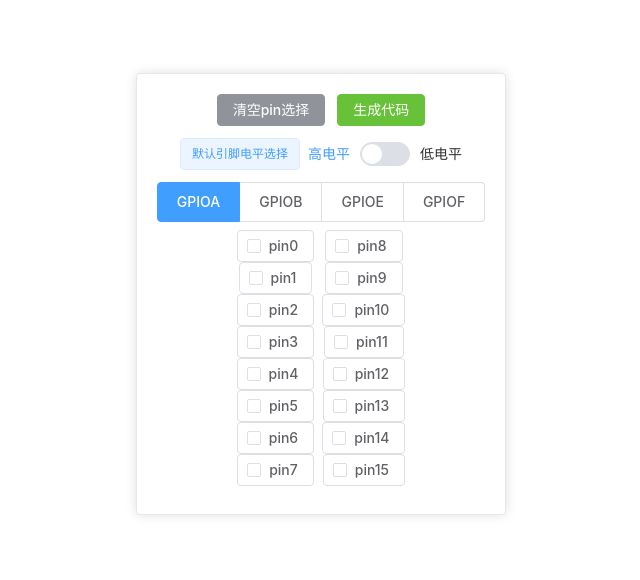
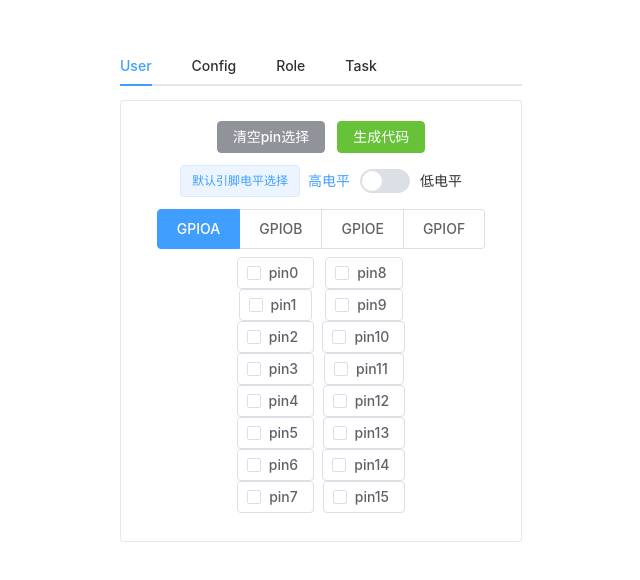
Before and after one commit to greedyhao/ee_tools, a Vue app: page / in a window 1280 px wide. Shown: the part 106-686 px from the top of the page, without its empty margins (319-959 px from the left). Built offline with nearby package versions, Linux system fonts and the light colour scheme.

Commit message:
实现了数据输入的限制

```diff
--- a/components.d.ts
+++ b/components.d.ts
@@ -17,7 +17,10 @@ declare module '@vue/runtime-core' {
     ElRow: typeof import('element-plus/es')['ElRow']
     ElSpace: typeof import('element-plus/es')['ElSpace']
     ElSwitch: typeof import('element-plus/es')['ElSwitch']
+    ElTabPane: typeof import('element-plus/es')['ElTabPane']
+    ElTabs: typeof import('element-plus/es')['ElTabs']
     ElTag: typeof import('element-plus/es')['ElTag']
     GenPinInit: typeof import('./src/components/GenPinInit.vue')['default']
+    ShowHexInBitView: typeof import('./src/components/ShowHexInBitView.vue')['default']
   }
 }
--- a/src/App.vue
+++ b/src/App.vue
@@ -1,15 +1,26 @@
-<script lang="ts">
+<script setup lang="ts">
 import GenPinInit from "./components/GenPinInit.vue"
+import ShowHexInBitView from "./components/ShowHexInBitView.vue"
 
-export default {
-  components: {
-    GenPinInit
-  }
+import { ref } from 'vue'
+import type { TabsPaneContext } from 'element-plus'
+
+const activeName = ref('first')
+
+const handleClick = (tab: TabsPaneContext, event: Event) => {
+  console.log(tab, event)
 }
 </script>
 
 <template>
-  <GenPinInit />
+
+  <el-tabs v-model="activeName" class="demo-tabs" @tab-click="handleClick">
+    <el-tab-pane label="User" name="first"><GenPinInit /></el-tab-pane>
+    <el-tab-pane label="Config" name="second"><ShowHexInBitView /></el-tab-pane>
+    <el-tab-pane label="Role" name="third">Role</el-tab-pane>
+    <el-tab-pane label="Task" name="fourth">Task</el-tab-pane>
+  </el-tabs>
+
 </template>
 
 <style scoped>
--- a/src/components/GenPinInit.vue
+++ b/src/components/GenPinInit.vue
@@ -94,7 +94,7 @@ export default defineComponent({
 </script>
 
 <template>
-    <el-card class="box-card">
+    <el-card class="box-card" style="width: 400px">
 
         <el-space direction="vertical">
 
--- /dev/null
+++ b/src/components/ShowHexInBitView.vue
@@ -0,0 +1,20 @@
+<script lang="ts" setup>
+import { nextTick ,ref, watch } from 'vue'
+const inHex = ref('')
+
+watch(inHex, (newValue, oldValue) => {
+    const getValue = newValue.charAt(newValue.length - 1);
+    if (!((getValue >= '0' && getValue <= '9') || (getValue >= 'a' && getValue <= 'f') || (getValue >= 'A' && getValue <= 'F'))
+    || newValue.length > 8) {
+        nextTick(() => {
+            inHex.value = newValue.slice(0, -1);
+        });
+    }
+});
+</script>
+
+<template>
+    <el-card class="box-card" style="width: 400px">
+        <el-input v-model="inHex" placeholder="Please input" />
+    </el-card>
+</template>
```
